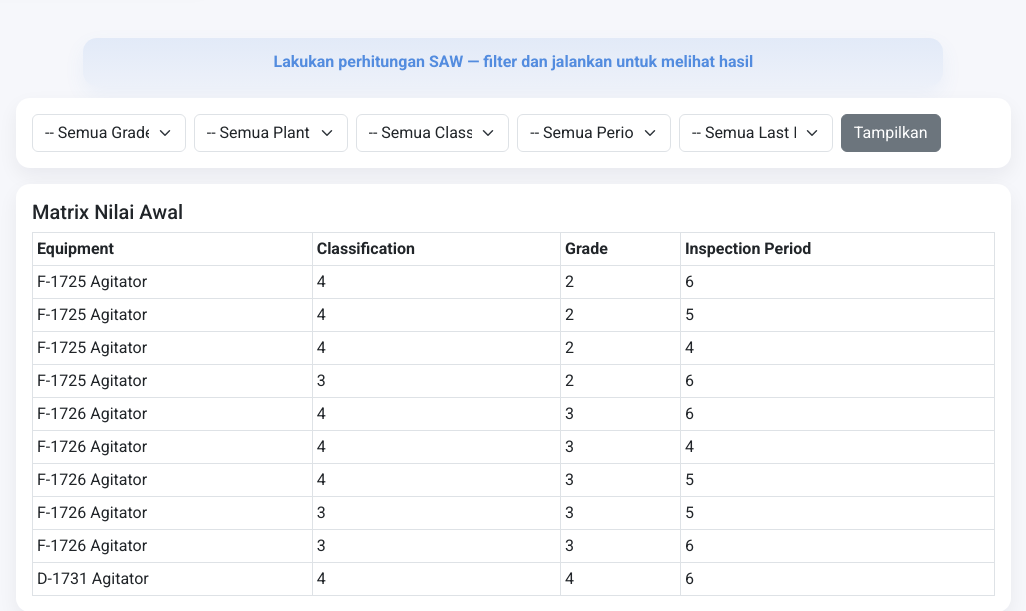
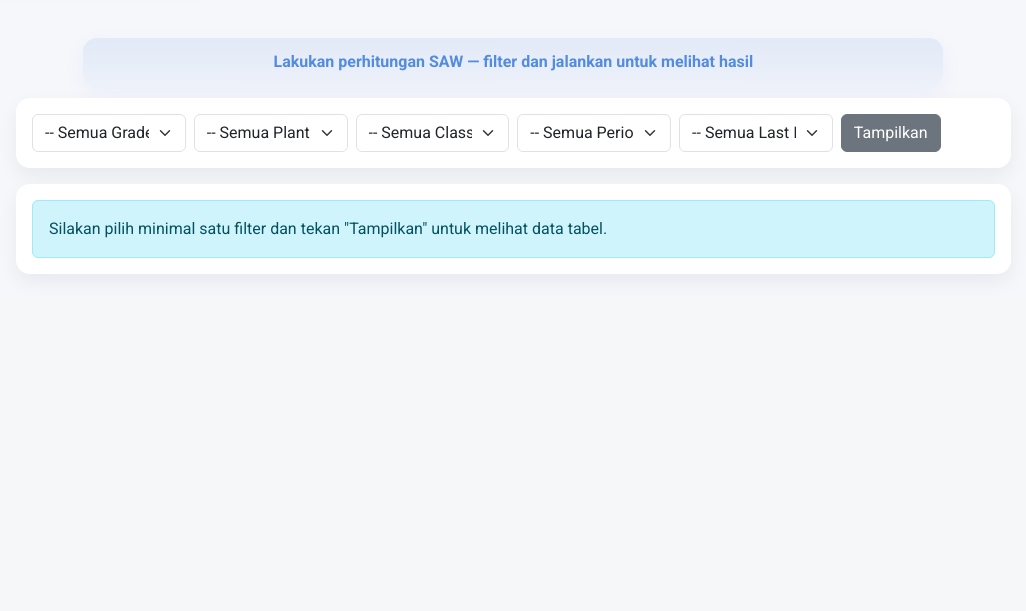
Before and after one commit to galuhperdanawork/SPK-PEM, a PHP site: page /pages/data_perhitungan.php in a window 1280 px wide. Shown: the part 866-1477 px from the top of the page, without its empty margins (20-1046 px from the left). After the commit the page ends 1124 px from the top, so only its background shows below. Run offline with PHP 8.4, Linux system fonts and the light colour scheme; data comes from the database, SQL or seed files in the repository.

Commit message:
Edit display only show data by filter

```diff
--- a/pages/data_perhitungan.php
+++ b/pages/data_perhitungan.php
@@ -20,6 +20,8 @@ $f_plant = $_GET['id_plant'] ?? '';
 $f_classification = $_GET['id_classification'] ?? '';
 $f_period = $_GET['id_inspection_period'] ?? '';
 $f_last = $_GET['id_last_inspection'] ?? '';
+// apakah user sudah memilih setidaknya satu filter?
+$hasFilter = ($f_grade !== '' || $f_plant !== '' || $f_classification !== '' || $f_period !== '' || $f_last !== '');
 ?>
 
 <!-- Filter form -->
@@ -77,23 +79,25 @@ $f_last = $_GET['id_last_inspection'] ?? '';
         <input class="form-check-input" type="checkbox" id="purge_prev" name="purge_previous" value="1">
         <label class="form-check-label" for="purge_prev">Hapus hasil perhitungan sebelumnya</label>
       </div>
-      <button class="btn btn-primary">Hitung (hanya data terfilter)</button>
+      <button class="btn btn-primary" <?= $hasFilter ? '' : 'disabled title="Pilih minimal satu filter terlebih dahulu"' ?>>Hitung (hanya data terfilter)</button>
     </form>
     </div>
   </div>
 <?php endif; ?>
 
 <?php
-// ambil semua equipment beserta nilai kriterianya
-$whereClauses = [];
+  // hanya ambil data dan tampilkan tabel jika ada filter
+  // ambil semua equipment beserta nilai kriterianya
+  $whereClauses = [];
 if($f_grade) $whereClauses[] = "e.id_grade=".(int)$f_grade;
 if($f_plant) $whereClauses[] = "e.id_plant=".(int)$f_plant;
 if($f_classification) $whereClauses[] = "e.id_classification=".(int)$f_classification;
 if($f_period) $whereClauses[] = "e.id_inspection_period=".(int)$f_period;
 if($f_last) $whereClauses[] = "e.id_last_inspection=".(int)$f_last;
 $whereSql = count($whereClauses)? 'WHERE '.implode(' AND ', $whereClauses):'';
+  if ($hasFilter) {
 
-$q = $koneksi->query("SELECT
+  $q = $koneksi->query("SELECT
     e.id_equipment,
     e.equipment_name,
     g.grade_point,
@@ -256,6 +260,10 @@ if ($totalPages > 1) {
 
   echo "</ul></nav></div>";
 }
+  } else {
+    // jika belum ada filter, tampilkan pesan informatif dan jangan ambil data
+    echo "<div class='card'><div class='card-body'><div class='alert alert-info mb-0'>Silakan pilih minimal satu filter dan tekan \"Tampilkan\" untuk melihat data tabel.</div></div></div>";
+  }
 ?>
 </div>
 
```
